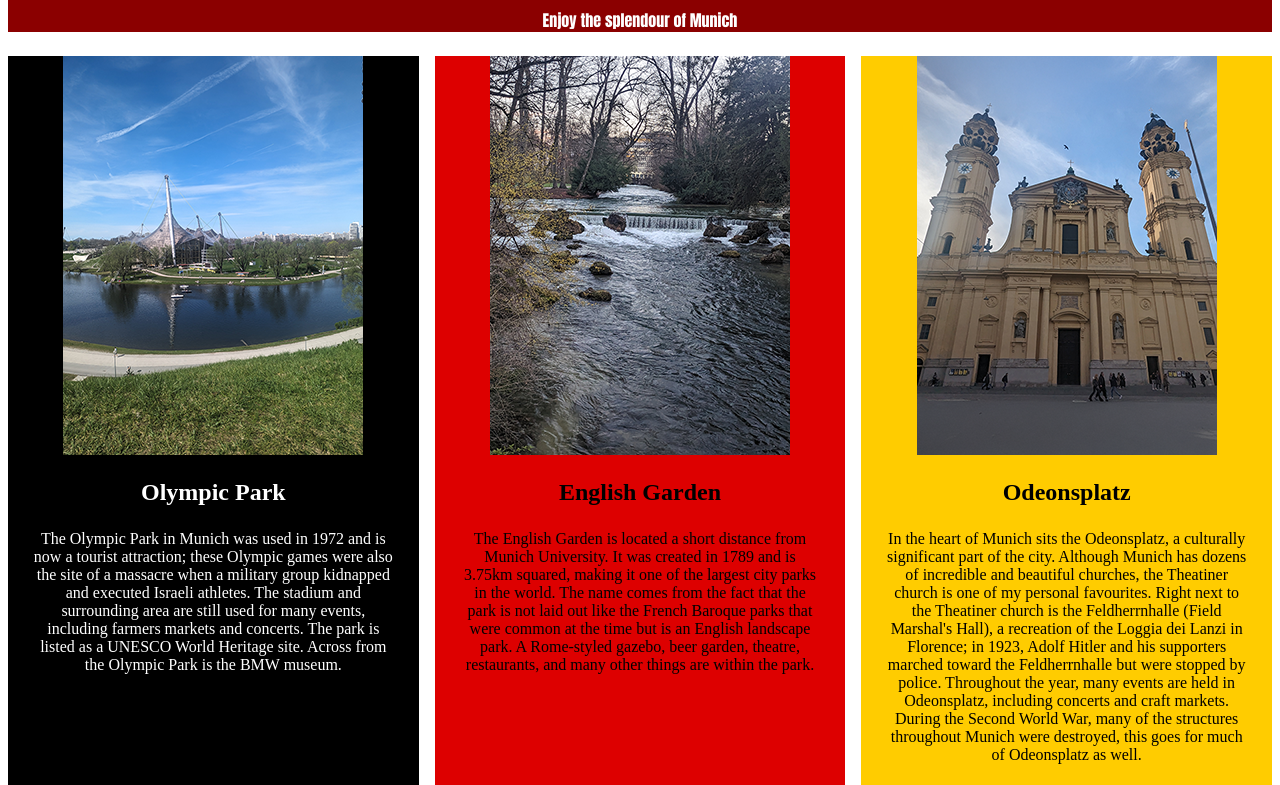
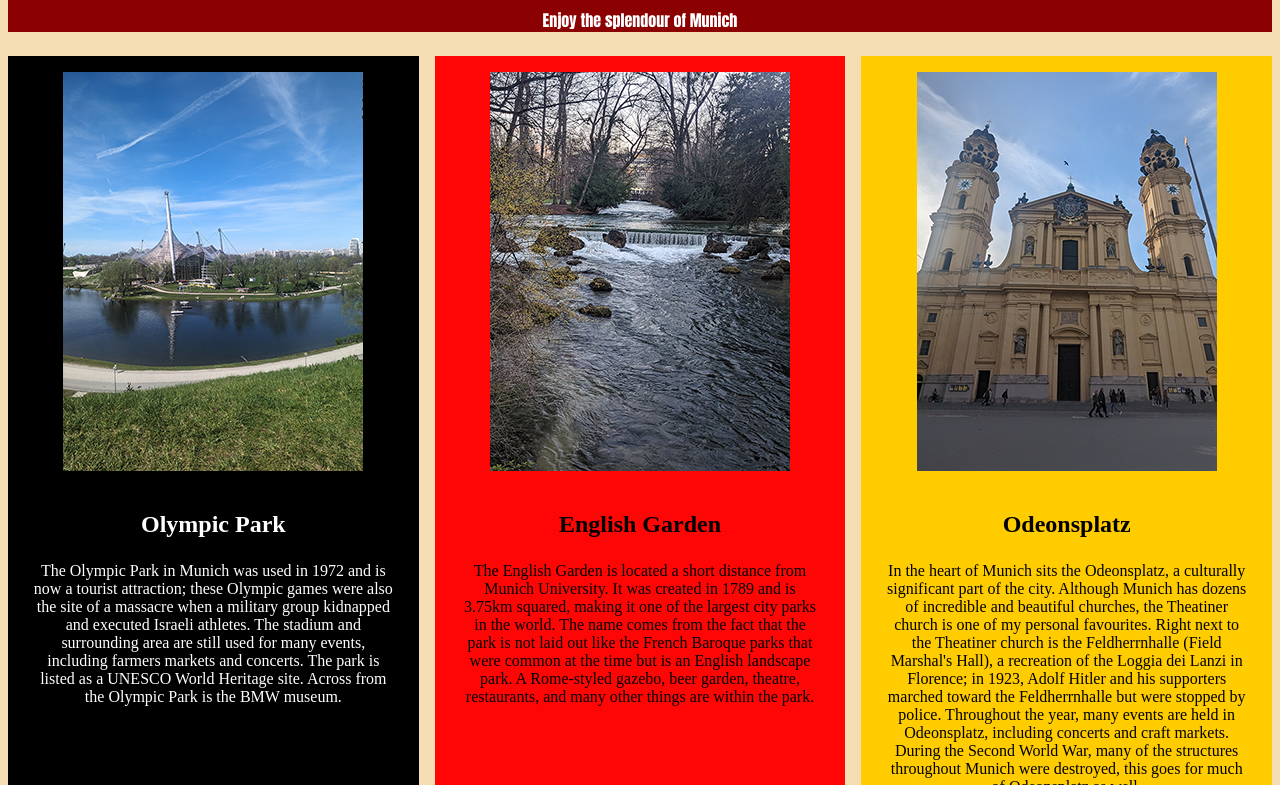
Before and after one commit to HighNoonKieran/cprg-218-travelogue, a plain HTML site: page index.html in a window 1280 px wide. Shown: the part 86-871 px from the top of the page. Drawn offline with Linux system fonts and the light colour scheme; a web font is replaced by a local one.

Commit message:
accessibility fixes
Changed the red to provide more contrasting to the text, as well as change background colour

```diff
--- a/index.html
+++ b/index.html
@@ -23,12 +23,12 @@
 
 
         <section class="garden">
-            <img src="garden.png" width="300" alt="One of the streams that runs through the Enlgish Garden">
+            <img src="garden.png" width="300" alt="One of the streams that runs through the Enlgish Garden in Munich">
             <h2>English Garden</h2>
         <p>The English Garden is located a short distance from Munich University. It was created in 1789 and is 3.75km squared, making it one of the largest city parks in the world. The name comes from the fact that the park is not laid out like the French Baroque parks that were common at the time but is an English landscape park. A Rome-styled gazebo, beer garden, theatre, restaurants, and many other things are within the park.</p> </section>
 
         <section class="odeonsplatz">
-            <img src="odeonsplatz.png" width="300" alt="The Theatiner church located at Odeonsplatz ">
+            <img src="odeonsplatz.png" width="300" alt="The Theatiner church located at Odeonsplatz, Munich">
             <h2>Odeonsplatz</h2>
             <p>In the heart of Munich sits the Odeonsplatz, a culturally significant part of the city. Although Munich has dozens of incredible and beautiful churches, the Theatiner church is one of my personal favourites. Right next to the Theatiner church is the Feldherrnhalle (Field Marshal's Hall), a recreation of the Loggia dei Lanzi in Florence; in 1923, Adolf Hitler and his supporters marched toward the Feldherrnhalle but were stopped by police. Throughout the year, many events are held in Odeonsplatz, including concerts and craft markets. During the Second World War, many of the structures throughout Munich were destroyed, this goes for much of Odeonsplatz as well.</p>
         </section>
--- a/main.css
+++ b/main.css
@@ -6,9 +6,9 @@ header{
     color: white;
     align-items: center;
     text-align: center;
-    font-family: "Anton", serif, Impact, Haettenschweiler, 'Arial Narrow Bold', sans-serif;
-    font-weight: 100;
-    font-style: normal;
+    font-family: "Anton", serif, Impact, Haettenschweiler, 'Arial Narrow Bold', sans-serif;}
+body {
+    background-color: wheat;
 }
 main{
     display: flex;
@@ -16,7 +16,10 @@ main{
     text-align: center;
 }
 p {
-    margin:1.5em;
+    margin:1.5rem;
+}
+img {
+    margin:1rem;
 }
 
 .park{
@@ -26,7 +29,7 @@ p {
     flex:1;
 }
 .garden{
-    background-color: #dd0000;
+    background-color: #ff0606;
     margin: 0;
     flex:1;
 }
```
